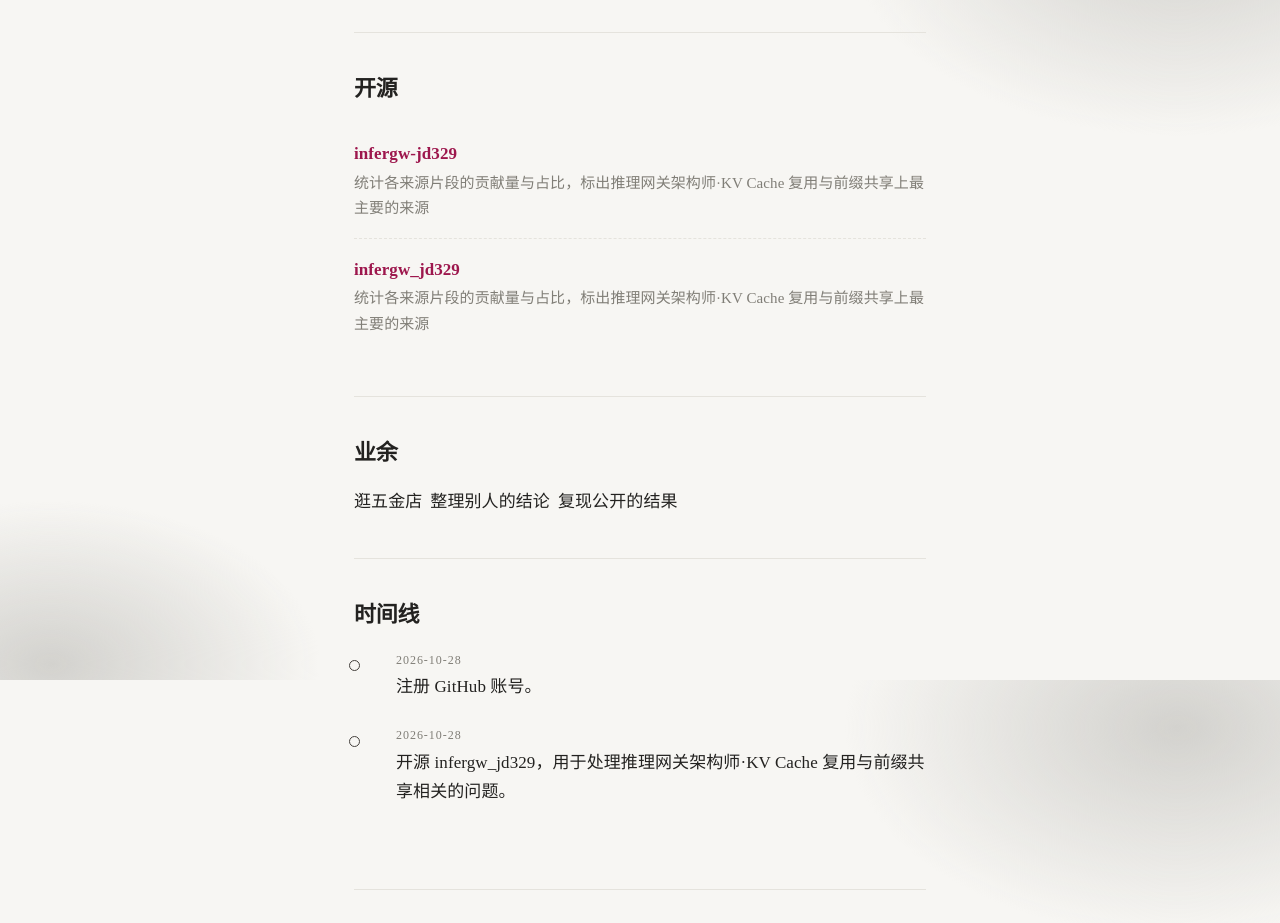
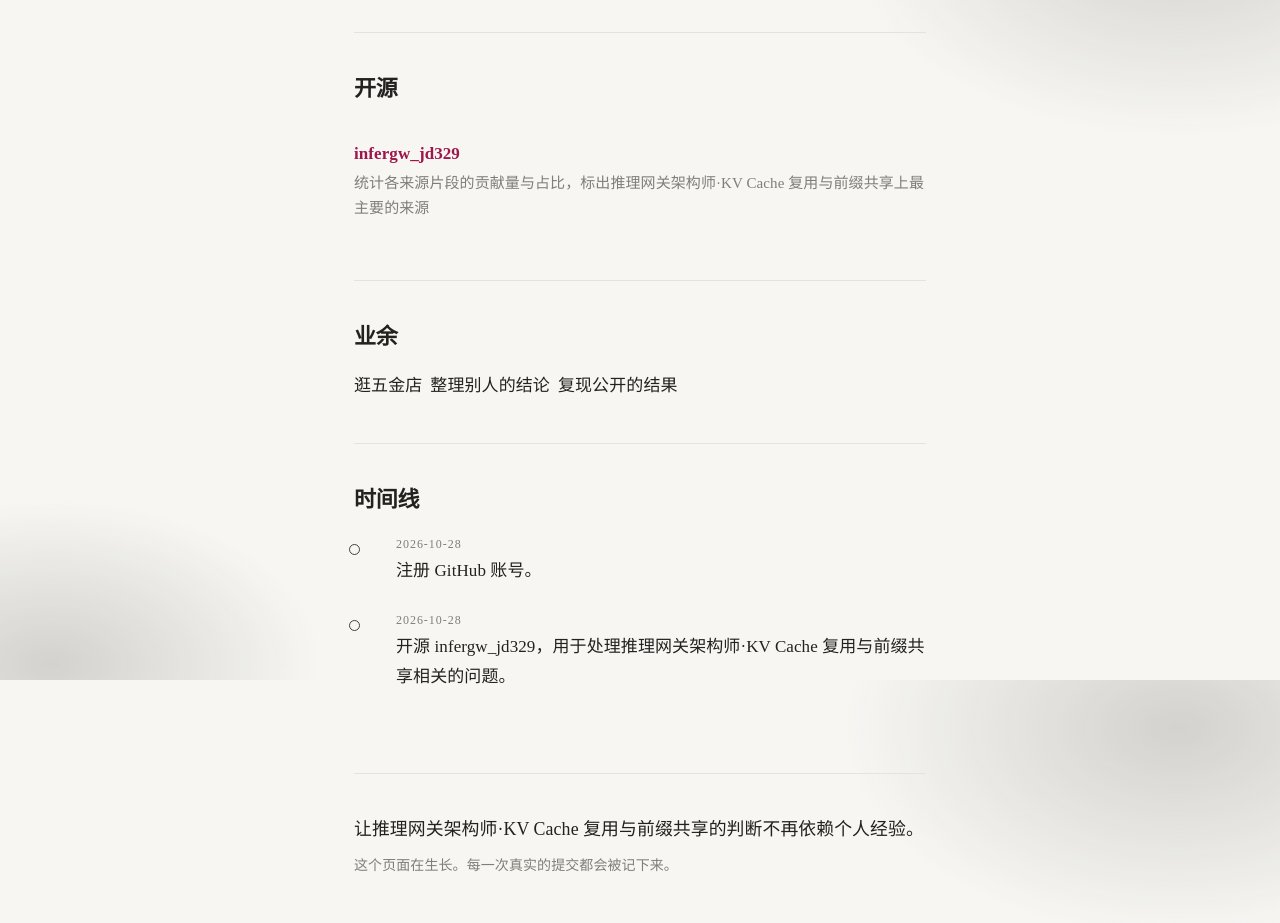
Before and after one commit to kanna0314/kanna0314.github.io, a plain HTML site: page index.html in a window 1280 px wide. Shown: the part 920-1843 px from the top of the page. Drawn offline with Linux system fonts and the light colour scheme.

Commit message:
fix: 更新个人站点

```diff
--- a/index.html
+++ b/index.html
@@ -102,9 +102,6 @@
 <section id="work">
   <h2>开源</h2>
   <ul class="repos">
-    <li><div class="name"><a href="https://github.com/kanna0314/infergw-jd329" rel="noopener">infergw-jd329</a></div>
-      <div class="desc">统计各来源片段的贡献量与占比，标出推理网关架构师·KV Cache 复用与前缀共享上最主要的来源</div>
-    </li>
     <li><div class="name"><a href="https://github.com/kanna0314/infergw_jd329" rel="noopener">infergw_jd329</a></div>
       <div class="desc">统计各来源片段的贡献量与占比，标出推理网关架构师·KV Cache 复用与前缀共享上最主要的来源</div>
     </li>
```
